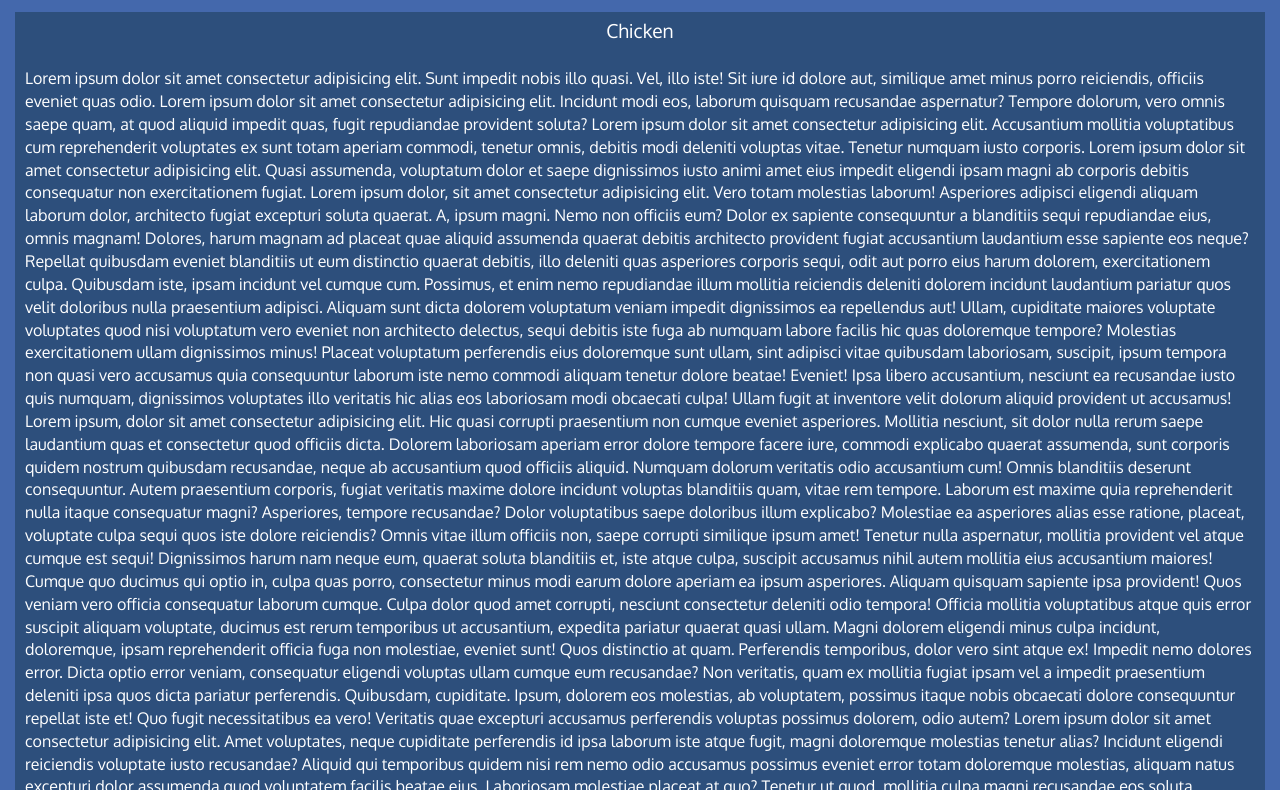
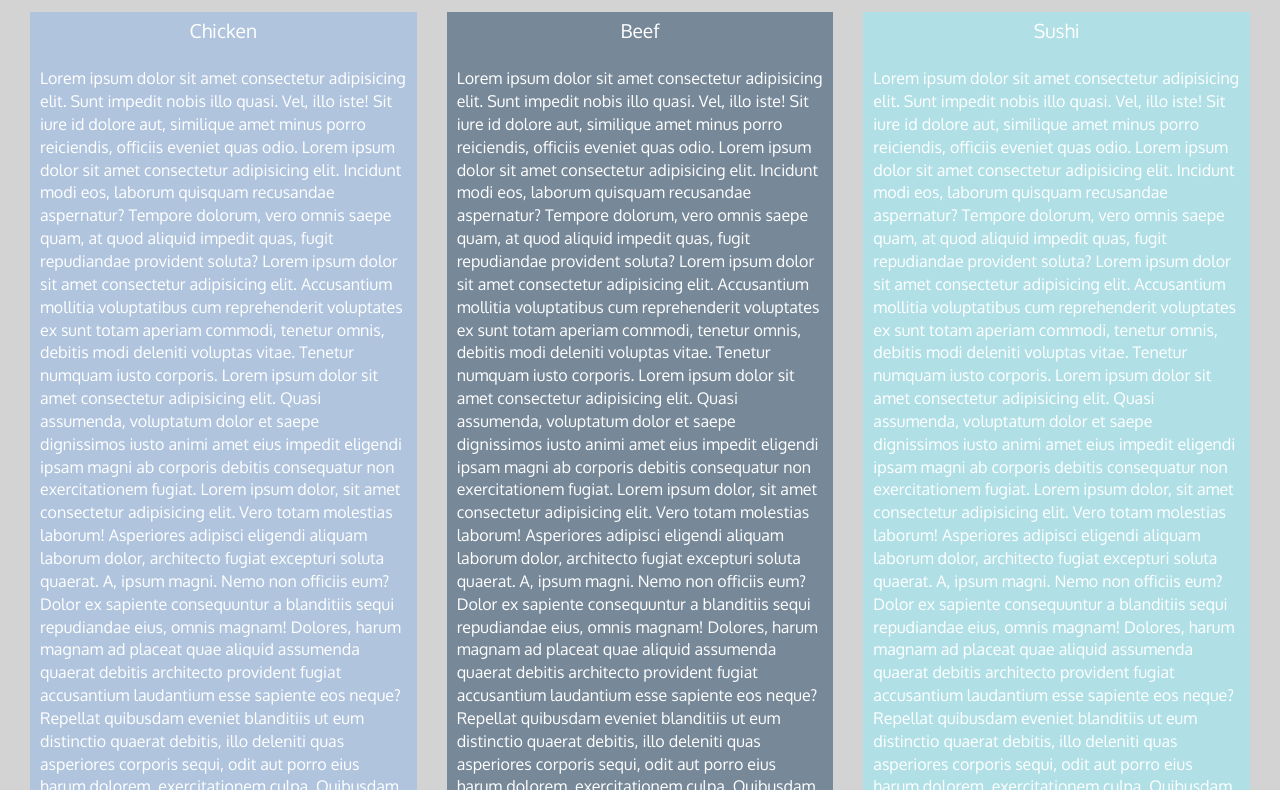
Before and after one commit to MariaPanasenko/mod3_solution, a plain HTML site: page index.html in a window 1280 px wide. Shown: the part 161-951 px from the top of the page. Drawn offline with Linux system fonts and the light colour scheme.

Commit message:
task update

```diff
--- a/css/styles.css
+++ b/css/styles.css
@@ -1,11 +1,15 @@
 body {
     font-size: 16px;
     color: #fff;
-    background-color: #254f9eda;
+    background-color: LightGrey;
     font-family: 'Oxygen', sans-serif;
   }
+  .row {
+	width: 100%;
+	margin: auto;
+}
   #header-nav{
-      background-color: rgb(31, 66, 141);
+      background-color: SlateGrey;
       border-radius: 0;
       border: 0;
   }
@@ -47,18 +51,27 @@ body {
       clear: both;
       margin-top: -30px;
   }
-  #chicken {
-      background-color: rgba(26, 57, 82, 0.527);
+  .menu-item-details {
+    background-color: LightSlateGrey;
+    width: 100%;
+    padding-left: 10px;
+    padding-right: 10px;
+    height: 100%;
+}
+  #chicken, #beef, #sushi {
+      background-color: LightSlateGrey;
       font-size: 1.2em;
       padding-top: 5px;
   }
-  .menu-item-details {
-      background-color: rgba(26, 57, 82, 0.527);
-      width: 100%;
-      padding-left: 10px;
-      padding-right: 10px;
-      height: 100%;
+  #sushi, .sushi {
+    background-color:PowderBlue;
+  }
+  #chicken, .chicken {
+      background-color: LightSteelBlue;
   }
   #menu-title {
       margin-bottom: 30px;
   }
+  a, a:hover {
+      color: black;
+  }
--- a/index.html
+++ b/index.html
@@ -38,11 +38,12 @@
     </header>
 
     <div id="main-content" class="container-fluid">
+
         <h2 id="menu-title" class="text-center">Our menu</h2>
         <section class="row">
-            <div class="col-md-12 col-xs-12">
+            <div class="col-lg-4 col-md-6 col-xs-12">
                 <div id="chicken" class="text-center">Chicken</div>
-               <p class="menu-item-details"> <br>Lorem ipsum dolor sit amet consectetur adipisicing elit. Sunt impedit nobis illo quasi. Vel, illo iste! Sit iure id dolore aut, similique amet minus porro reiciendis, officiis eveniet quas odio. Lorem ipsum dolor sit amet consectetur adipisicing elit. Incidunt modi eos, laborum quisquam recusandae aspernatur? Tempore dolorum, vero omnis saepe quam, at quod aliquid impedit quas, fugit repudiandae provident soluta? Lorem ipsum dolor sit amet consectetur adipisicing elit. Accusantium mollitia voluptatibus cum reprehenderit voluptates ex sunt totam aperiam commodi, tenetur omnis, debitis modi deleniti voluptas vitae. Tenetur numquam iusto corporis. Lorem ipsum dolor sit amet consectetur adipisicing elit. Quasi assumenda, voluptatum dolor et saepe dignissimos iusto animi amet eius impedit eligendi ipsam magni ab corporis debitis consequatur non exercitationem fugiat. Lorem ipsum dolor, sit amet consectetur adipisicing elit. Vero totam molestias laborum! Asperiores adipisci eligendi aliquam laborum dolor, architecto fugiat excepturi soluta quaerat. A, ipsum magni. Nemo non officiis eum?
+               <p class="menu-item-details chicken"> <br>Lorem ipsum dolor sit amet consectetur adipisicing elit. Sunt impedit nobis illo quasi. Vel, illo iste! Sit iure id dolore aut, similique amet minus porro reiciendis, officiis eveniet quas odio. Lorem ipsum dolor sit amet consectetur adipisicing elit. Incidunt modi eos, laborum quisquam recusandae aspernatur? Tempore dolorum, vero omnis saepe quam, at quod aliquid impedit quas, fugit repudiandae provident soluta? Lorem ipsum dolor sit amet consectetur adipisicing elit. Accusantium mollitia voluptatibus cum reprehenderit voluptates ex sunt totam aperiam commodi, tenetur omnis, debitis modi deleniti voluptas vitae. Tenetur numquam iusto corporis. Lorem ipsum dolor sit amet consectetur adipisicing elit. Quasi assumenda, voluptatum dolor et saepe dignissimos iusto animi amet eius impedit eligendi ipsam magni ab corporis debitis consequatur non exercitationem fugiat. Lorem ipsum dolor, sit amet consectetur adipisicing elit. Vero totam molestias laborum! Asperiores adipisci eligendi aliquam laborum dolor, architecto fugiat excepturi soluta quaerat. A, ipsum magni. Nemo non officiis eum?
                Dolor ex sapiente consequuntur a blanditiis sequi repudiandae eius, omnis magnam! Dolores, harum magnam ad placeat quae aliquid assumenda quaerat debitis architecto provident fugiat accusantium laudantium esse sapiente eos neque?
                Repellat quibusdam eveniet blanditiis ut eum distinctio quaerat debitis, illo deleniti quas asperiores corporis sequi, odit aut porro eius harum dolorem, exercitationem culpa. Quibusdam iste, ipsam incidunt vel cumque cum.
                Possimus, et enim nemo repudiandae illum mollitia reiciendis deleniti dolorem incidunt laudantium pariatur quos velit doloribus nulla praesentium adipisci. Aliquam sunt dicta dolorem voluptatum veniam impedit dignissimos ea repellendus aut!
@@ -51,22 +52,33 @@
                Ipsa libero accusantium, nesciunt ea recusandae iusto quis numquam, dignissimos voluptates illo veritatis hic alias eos laboriosam modi obcaecati culpa! Ullam fugit at inventore velit dolorum aliquid provident ut accusamus! Lorem ipsum, dolor sit amet consectetur adipisicing elit. Hic quasi corrupti praesentium non cumque eveniet asperiores. Mollitia nesciunt, sit dolor nulla rerum saepe laudantium quas et consectetur quod officiis dicta.
                Dolorem laboriosam aperiam error dolore tempore facere iure, commodi explicabo quaerat assumenda, sunt corporis quidem nostrum quibusdam recusandae, neque ab accusantium quod officiis aliquid. Numquam dolorum veritatis odio accusantium cum!
                Omnis blanditiis deserunt consequuntur. Autem praesentium corporis, fugiat veritatis maxime dolore incidunt voluptas blanditiis quam, vitae rem tempore. Laborum est maxime quia reprehenderit nulla itaque consequatur magni? Asperiores, tempore recusandae?
-               Dolor voluptatibus saepe doloribus illum explicabo? Molestiae ea asperiores alias esse ratione, placeat, voluptate culpa sequi quos iste dolore reiciendis? Omnis vitae illum officiis non, saepe corrupti similique ipsum amet!
-               Tenetur nulla aspernatur, mollitia provident vel atque cumque est sequi! Dignissimos harum nam neque eum, quaerat soluta blanditiis et, iste atque culpa, suscipit accusamus nihil autem mollitia eius accusantium maiores!
-               Cumque quo ducimus qui optio in, culpa quas porro, consectetur minus modi earum dolore aperiam ea ipsum asperiores. Aliquam quisquam sapiente ipsa provident! Quos veniam vero officia consequatur laborum cumque.
-               Culpa dolor quod amet corrupti, nesciunt consectetur deleniti odio tempora! Officia mollitia voluptatibus atque quis error suscipit aliquam voluptate, ducimus est rerum temporibus ut accusantium, expedita pariatur quaerat quasi ullam.
-               Magni dolorem eligendi minus culpa incidunt, doloremque, ipsam reprehenderit officia fuga non molestiae, eveniet sunt! Quos distinctio at quam. Perferendis temporibus, dolor vero sint atque ex! Impedit nemo dolores error.
-               Dicta optio error veniam, consequatur eligendi voluptas ullam cumque eum recusandae? Non veritatis, quam ex mollitia fugiat ipsam vel a impedit praesentium deleniti ipsa quos dicta pariatur perferendis. Quibusdam, cupiditate.
-               Ipsum, dolorem eos molestias, ab voluptatem, possimus itaque nobis obcaecati dolore consequuntur repellat iste et! Quo fugit necessitatibus ea vero! Veritatis quae excepturi accusamus perferendis voluptas possimus dolorem, odio autem? Lorem ipsum dolor sit amet consectetur adipisicing elit. Amet voluptates, neque cupiditate perferendis id ipsa laborum iste atque fugit, magni doloremque molestias tenetur alias? Incidunt eligendi reiciendis voluptate iusto recusandae?
-               Aliquid qui temporibus quidem nisi rem nemo odio accusamus possimus eveniet error totam doloremque molestias, aliquam natus excepturi dolor assumenda quod voluptatem facilis beatae eius. Laboriosam molestiae placeat at quo?
-               Tenetur ut quod, mollitia culpa magni recusandae eos soluta nesciunt harum exercitationem quibusdam amet odio nobis eveniet, aperiam iste consectetur dolorem. Incidunt dolores libero asperiores magni omnis earum atque hic.
-               Error natus maxime quod libero blanditiis perspiciatis fugit neque expedita adipisci velit alias, ullam similique est quam quasi? Sequi tempora quis amet autem, debitis voluptas voluptatum sit consectetur adipisci eum!
-               Maiores, veniam explicabo? Eveniet commodi unde mollitia quisquam id deserunt rem culpa quibusdam, doloribus voluptates a, suscipit iure quam sed vel modi consectetur ab? Nisi dolore error atque rem cupiditate!
-               Excepturi totam dolorem minima est voluptates, pariatur odio a ducimus animi odit illo dolore aspernatur, laudantium, ea placeat repudiandae dignissimos nam ipsum. Esse optio facere ratione placeat cum sint dignissimos.
-               Numquam eos praesentium iste sapiente aliquam autem minus amet ex at qui rem quidem culpa soluta nemo, asperiores voluptatum quaerat optio quo? Quam aspernatur eos, doloribus unde accusantium autem voluptatibus.
-               Inventore dolore ipsum nobis quod sint enim aliquid saepe sed expedita, odio rem quisquam provident aut, repellendus repudiandae, natus impedit blanditiis ut? Necessitatibus, impedit consequuntur a eum ducimus temporibus. Ad!
-               Non nam deleniti ad eum distinctio, obcaecati modi at dolorum aut? Natus sequi minus alias consectetur repellat enim itaque reiciendis maiores, architecto ullam sit error fugiat iure ea mollitia aliquid!
-               Fugit quo error temporibus at eos, provident iste illo odio harum corporis quisquam esse molestias porro quia non quasi deserunt sequi voluptate delectus, dolor, reprehenderit cupiditate cum ipsum perferendis? At.</p>
+               Dolor voluptatibus saepe doloribus illum explicabo? Molestiae ea asperiores alias esse ratione, placeat, voluptate culpa sequi quos iste dolore reiciendis? Omnis vitae illum officiis non, saepe corrupti similique ipsum amet! (End of chicken section)<a href="#menu-title"> Back to top</a> </p>
+            </div>
+            <div class="col-lg-4 col-md-6 col-xs-12">
+                <div id="beef" class="text-center">Beef</div>
+               <p class="menu-item-details beef"> <br>Lorem ipsum dolor sit amet consectetur adipisicing elit. Sunt impedit nobis illo quasi. Vel, illo iste! Sit iure id dolore aut, similique amet minus porro reiciendis, officiis eveniet quas odio. Lorem ipsum dolor sit amet consectetur adipisicing elit. Incidunt modi eos, laborum quisquam recusandae aspernatur? Tempore dolorum, vero omnis saepe quam, at quod aliquid impedit quas, fugit repudiandae provident soluta? Lorem ipsum dolor sit amet consectetur adipisicing elit. Accusantium mollitia voluptatibus cum reprehenderit voluptates ex sunt totam aperiam commodi, tenetur omnis, debitis modi deleniti voluptas vitae. Tenetur numquam iusto corporis. Lorem ipsum dolor sit amet consectetur adipisicing elit. Quasi assumenda, voluptatum dolor et saepe dignissimos iusto animi amet eius impedit eligendi ipsam magni ab corporis debitis consequatur non exercitationem fugiat. Lorem ipsum dolor, sit amet consectetur adipisicing elit. Vero totam molestias laborum! Asperiores adipisci eligendi aliquam laborum dolor, architecto fugiat excepturi soluta quaerat. A, ipsum magni. Nemo non officiis eum?
+               Dolor ex sapiente consequuntur a blanditiis sequi repudiandae eius, omnis magnam! Dolores, harum magnam ad placeat quae aliquid assumenda quaerat debitis architecto provident fugiat accusantium laudantium esse sapiente eos neque?
+               Repellat quibusdam eveniet blanditiis ut eum distinctio quaerat debitis, illo deleniti quas asperiores corporis sequi, odit aut porro eius harum dolorem, exercitationem culpa. Quibusdam iste, ipsam incidunt vel cumque cum.
+               Possimus, et enim nemo repudiandae illum mollitia reiciendis deleniti dolorem incidunt laudantium pariatur quos velit doloribus nulla praesentium adipisci. Aliquam sunt dicta dolorem voluptatum veniam impedit dignissimos ea repellendus aut!
+               Ullam, cupiditate maiores voluptate voluptates quod nisi voluptatum vero eveniet non architecto delectus, sequi debitis iste fuga ab numquam labore facilis hic quas doloremque tempore? Molestias exercitationem ullam dignissimos minus!
+               Placeat voluptatum perferendis eius doloremque sunt ullam, sint adipisci vitae quibusdam laboriosam, suscipit, ipsum tempora non quasi vero accusamus quia consequuntur laborum iste nemo commodi aliquam tenetur dolore beatae! Eveniet!
+               Ipsa libero accusantium, nesciunt ea recusandae iusto quis numquam, dignissimos voluptates illo veritatis hic alias eos laboriosam modi obcaecati culpa! Ullam fugit at inventore velit dolorum aliquid provident ut accusamus! Lorem ipsum, dolor sit amet consectetur adipisicing elit. Hic quasi corrupti praesentium non cumque eveniet asperiores. Mollitia nesciunt, sit dolor nulla rerum saepe laudantium quas et consectetur quod officiis dicta.
+               Dolorem laboriosam aperiam error dolore tempore facere iure, commodi explicabo quaerat assumenda, sunt corporis quidem nostrum quibusdam recusandae, neque ab accusantium quod officiis aliquid. Numquam dolorum veritatis odio accusantium cum!
+               Omnis blanditiis deserunt consequuntur. Autem praesentium corporis, fugiat veritatis maxime dolore incidunt voluptas blanditiis quam, vitae rem tempore. Laborum est maxime quia reprehenderit nulla itaque consequatur magni? Asperiores, tempore recusandae?
+               Dolor voluptatibus saepe doloribus illum explicabo? Molestiae ea asperiores alias esse ratione, placeat, voluptate culpa sequi quos iste dolore reiciendis? Omnis vitae illum officiis non, saepe corrupti similique ipsum amet! (End of beef section)<a href="#menu-title"> Back to top</a> </p>
+            </div>
+            <div class="col-lg-4 col-md-12 col-xs-12">
+                <div id="sushi" class="text-center">Sushi</div>
+               <p class="menu-item-details sushi"> <br>Lorem ipsum dolor sit amet consectetur adipisicing elit. Sunt impedit nobis illo quasi. Vel, illo iste! Sit iure id dolore aut, similique amet minus porro reiciendis, officiis eveniet quas odio. Lorem ipsum dolor sit amet consectetur adipisicing elit. Incidunt modi eos, laborum quisquam recusandae aspernatur? Tempore dolorum, vero omnis saepe quam, at quod aliquid impedit quas, fugit repudiandae provident soluta? Lorem ipsum dolor sit amet consectetur adipisicing elit. Accusantium mollitia voluptatibus cum reprehenderit voluptates ex sunt totam aperiam commodi, tenetur omnis, debitis modi deleniti voluptas vitae. Tenetur numquam iusto corporis. Lorem ipsum dolor sit amet consectetur adipisicing elit. Quasi assumenda, voluptatum dolor et saepe dignissimos iusto animi amet eius impedit eligendi ipsam magni ab corporis debitis consequatur non exercitationem fugiat. Lorem ipsum dolor, sit amet consectetur adipisicing elit. Vero totam molestias laborum! Asperiores adipisci eligendi aliquam laborum dolor, architecto fugiat excepturi soluta quaerat. A, ipsum magni. Nemo non officiis eum?
+               Dolor ex sapiente consequuntur a blanditiis sequi repudiandae eius, omnis magnam! Dolores, harum magnam ad placeat quae aliquid assumenda quaerat debitis architecto provident fugiat accusantium laudantium esse sapiente eos neque?
+               Repellat quibusdam eveniet blanditiis ut eum distinctio quaerat debitis, illo deleniti quas asperiores corporis sequi, odit aut porro eius harum dolorem, exercitationem culpa. Quibusdam iste, ipsam incidunt vel cumque cum.
+               Possimus, et enim nemo repudiandae illum mollitia reiciendis deleniti dolorem incidunt laudantium pariatur quos velit doloribus nulla praesentium adipisci. Aliquam sunt dicta dolorem voluptatum veniam impedit dignissimos ea repellendus aut!
+               Ullam, cupiditate maiores voluptate voluptates quod nisi voluptatum vero eveniet non architecto delectus, sequi debitis iste fuga ab numquam labore facilis hic quas doloremque tempore? Molestias exercitationem ullam dignissimos minus!
+               Placeat voluptatum perferendis eius doloremque sunt ullam, sint adipisci vitae quibusdam laboriosam, suscipit, ipsum tempora non quasi vero accusamus quia consequuntur laborum iste nemo commodi aliquam tenetur dolore beatae! Eveniet!
+               Ipsa libero accusantium, nesciunt ea recusandae iusto quis numquam, dignissimos voluptates illo veritatis hic alias eos laboriosam modi obcaecati culpa! Ullam fugit at inventore velit dolorum aliquid provident ut accusamus! Lorem ipsum, dolor sit amet consectetur adipisicing elit. Hic quasi corrupti praesentium non cumque eveniet asperiores. Mollitia nesciunt, sit dolor nulla rerum saepe laudantium quas et consectetur quod officiis dicta.
+               Dolorem laboriosam aperiam error dolore tempore facere iure, commodi explicabo quaerat assumenda, sunt corporis quidem nostrum quibusdam recusandae, neque ab accusantium quod officiis aliquid. Numquam dolorum veritatis odio accusantium cum!
+               Omnis blanditiis deserunt consequuntur. Autem praesentium corporis, fugiat veritatis maxime dolore incidunt voluptas blanditiis quam, vitae rem tempore. Laborum est maxime quia reprehenderit nulla itaque consequatur magni? Asperiores, tempore recusandae?
+               Dolor voluptatibus saepe doloribus illum explicabo? Molestiae ea asperiores alias esse ratione, placeat, voluptate culpa sequi quos iste dolore reiciendis? Omnis vitae illum officiis non, saepe corrupti similique ipsum amet! (End of sushi section)<a href="#menu-title"> Back to top</a></p>
             </div>
         </section>
         <div class="clearfix visible-xs-block "></div>
```
